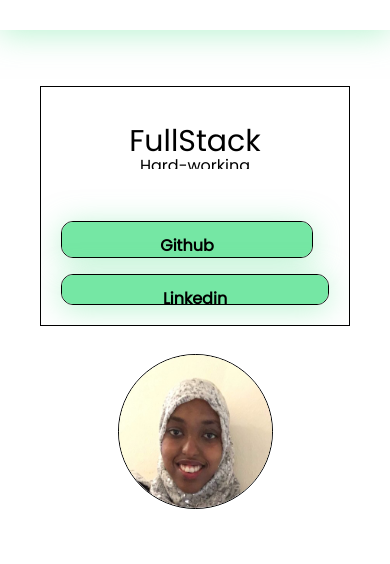
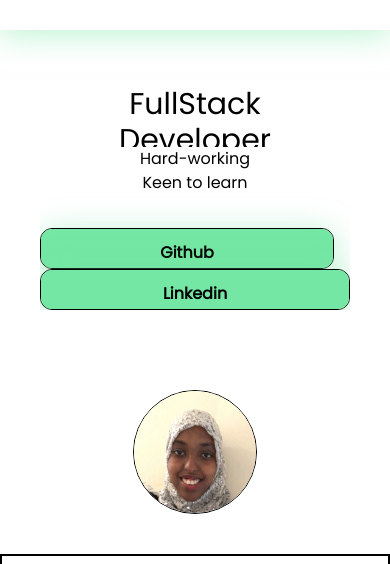
Before and after one commit to horiaomar25/Portfolio-Site, a React (Vite) app: page / in a window 390 px wide. Shown: the part 124-688 px from the top of the page. Built offline with nearby package versions, Linux system fonts and the light colour scheme.

Commit message:
media queries

```diff
--- a/src/Components/AboutMe.jsx
+++ b/src/Components/AboutMe.jsx
@@ -5,9 +5,9 @@ const AboutMe = () => {
     <>
       <section
         id="about"
-        className="flex justify-center items-center w-auto px-30 p-6 border-top flex-col"
+        className="flex justify-center items-center w-auto px-30 p-6 border-top flex-col border-2 sm:flex sm:flex-col "
       >
-        <div className="flex justify-start  px-30 p-6 m-4 sm:flex-col sm:w-full  ">
+        <div className="flex justify-start  px-30 p-6 m-4 sm:flex-col sm:w-full md:flex md:flex-col md:border ">
           <div className="overflow-hidden  w-11/12 m-2  sm:w-full sm:m-0  sm:p-5 ">
             <h2 className="text-2xl mb-2 overflow-hidden">About Me</h2>
             <p className=" leading-loose sm: w-full">
--- a/src/Components/HeroSection.jsx
+++ b/src/Components/HeroSection.jsx
@@ -3,10 +3,12 @@ import ProfilePicture from "../assets/picture.jpg";
 const HeroSection = () => {
   return (
     <>
-      <section className="flex justify-center items-center w-auto px-30 p-6 m-4  md:flex md:flex-col  md:w-auto">
-        <div className=" overflow-hidden h-60 w-1/2 text-center sm:border sm:w-full sm:flex sm:flex-col sm:p-5 md:w-full md:m-4  ">
-          <h1 className="text-3xl p-4  ">FullStack Developer</h1>
-          <p className="mb-9">
+      <section className="flex justify-center items-center  px-30 p-6 m-4 sm:flex sm:flex-col sm:w-auto   md:flex md:flex-col ">
+        <div className=" overflow-hidden h-60 w-1/2 text-center  sm:flex sm:flex-col  md:w-full   ">
+          <h1 className="text-3xl p-4 md:overflow-hidden   ">
+            FullStack Developer
+          </h1>
+          <p className="mb-9 md:mb-9 ">
             Hard-working
             <br />
             Keen to learn
@@ -16,32 +18,28 @@ const HeroSection = () => {
           </p>
 
           <a
-            className="bg-turquoise p-3 rounded-xl border-black border  font-poppins mr-4 hover:bg-light-gray shadow-nav-shadow sm:flex-row sm:justify-center sm:gap-4 md:text-center md:mt-4  "
+            className="bg-turquoise p-3 rounded-xl border-black border font-poppins mr-4 hover:bg-light-gray shadow-nav-shadow "
             href="https://github.com/horiaomar25"
-            target="blank"
+            target="_blank" rel="noreferrer"
           >
-
-            <button className="w-52 rounded-xl font-bold text  sm:mb-8  m-0 p-0  ">
+            <button className="w-52 rounded-xl font-bold text m-0 p-0 ">
               Github
             </button>
           </a>
           <a
-            className="bg-turquoise p-3 rounded-xl border-black border  font-poppins hover:bg-light-gray shadow-nav-shadow md:mt-4 "
-            href="https://www.linkedin.com/in/horia-omar"
-            target="blank"
+            className="bg-turquoise p-3 rounded-xl border-black border font-poppins hover:bg-light-gray shadow-nav-shadow"
+            target="_blank" rel="noreferrer"
           >
-            <button className="w-52 rounded-xl font-bold m-0 p-0  ">
+            <button className="w-52 rounded-xl font-bold m-0 p-0 ">
               Linkedin
             </button>
           </a>
         </div>
 
         <img
-
           src={ProfilePicture}
           width={300}
-
-          className="rounded-full sm:rounded-full border  mt-3 md:w-1/2 "
+          className="rounded-full sm:rounded-full border  mt-3 md:w-2/5 md:mt-20"
           alt="Profile"
         />
       </section>
--- a/src/Components/Skills.jsx
+++ b/src/Components/Skills.jsx
@@ -5,11 +5,11 @@ const Skills = () => {
     <>
       <section
         id="skills"
-        className="flex justify-center items-center w-auto px-30 p-6 flex-col sm:w-full sm:items-center sm:justify-center  "
+        className="flex justify-center items-center w-auto px-30 p-6 flex-col sm:w-full sm:items-center sm:justify-center "
       >
         <h2 className="text-2xl ml-5   overflow-hidden">Skills</h2>
 
-        <div className="flex flex-row m-5  sm:flex  sm:flex-col  ">
+        <div className="flex flex-row m-5  sm:flex  sm:flex-col sm:w-auto md:flex md:flex-col md:w-auto  ">
           <div className="flex flex-col items-center mr-10 sm:mr-2">
             <img
               src="https://cdn.jsdelivr.net/gh/devicons/devicon/icons/html5/html5-original.svg"
@@ -25,7 +25,7 @@ const Skills = () => {
             <i>CSS</i>
           </div>
 
-          <div className="flex flex-col items-center mr-10 sm:flex-col sm:mr-2">
+          <div className="flex flex-col items-center mr-10 sm:flex-col sm:mr-2 ">
             <img
               src="https://cdn.jsdelivr.net/gh/devicons/devicon/icons/javascript/javascript-original.svg"
               className="w-20"
@@ -93,16 +93,16 @@ const Skills = () => {
         </div>
         {/*<----------------------------------------------SOFT SKILLS ------------------------------------------------>*/}
 
-        <div className="flex flex-col  justify-center items-center  sm:flex sm:justify-center sm:items-center sm:flex-col  sm:w-full">
-          <div className="flex flex-row   justify-center items-center sm:flex-col ">
+        <div className="flex flex-col  justify-center items-center  sm:flex sm:justify-center sm:items-center sm:flex-col  sm:w-auto  md:flex-col md:w-auto">
+          <div className="flex flex-row   justify-center items-center sm:flex-col md:flex-col md:justify-center md:items-center ">
             <img
               src="https://img.freepik.com/free-vector/agile-method-concept-illustration_114360-9906.jpg?w=1380&t=st=1704227095~exp=1704227695~hmac=914a2e3abe1acee23100cd517d081edd0f86651fdec3e85ee7e6aedbe77ff87d"
               alt="illustrastration"
               width={500}
-              className=" mr-10  sm:w-11/12 sm:m-0"
+              className=" mr-10  sm:w-11/12 sm:m-0 md:w-11/12"
             />
 
-            <p className="w-1/3  m-8 p-2  leading-loose sm:w-full">
+            <p className="w-1/3  m-8 p-2  leading-loose sm:w-full md:w-full">
               {" "}
               <h4 className=" text-2xl overflow-hidden ">Agile </h4>I have
               worked in an Agile enviroment where our team had daily stand ups
@@ -113,7 +113,7 @@ const Skills = () => {
             </p>
           </div>
 
-          <div className="flex flex-row   justify-center items-center sm:flex-col ">
+          <div className="flex flex-row   justify-center items-center sm:flex-col md:flex md:flex-col md:justify-center md:items-center ">
             <img
               src="https://img.freepik.com/free-vector/ui-ux-team-concept-illustration_114360-11223.jpg?w=1380&t=st=1704385270~exp=1704385870~hmac=e53de651916e75abb23a03254c3d29a814bba015e7856771af4f054a24c73cf3"
               alt="debugging"
@@ -121,7 +121,7 @@ const Skills = () => {
               className=" mr-10  sm:w-11/12 sm:m-0"
             />
 
-            <p className="w-1/3  m-8 p-2  leading-loose sm:w-full">
+            <p className="w-1/3  m-8 p-2  leading-loose sm:w-full md:w-full">
               {" "}
               <h4 className=" text-2xl overflow-hidden ">
                 Teamwork and Empathy
@@ -137,15 +137,15 @@ const Skills = () => {
 
           </div>
 
-          <div className="flex flex-row   justify-center items-center sm:flex-col ">
+          <div className="flex flex-row   justify-center items-center sm:flex-col md:flex md:flex-col md:justify-center md:items-center ">
             <img
               src="https://img.freepik.com/free-vector/design-team-concept-illustration_114360-4271.jpg?w=826&t=st=1704385987~exp=1704386587~hmac=3b200dee9ba9693df4f51d887f5961f0587bfbab4aa655fd7a9b6a0e4569a1f5"
               alt="debugging"
               width={500}
-              className=" mr-10  sm:w-11/12 sm:m-0"
+              className=" mr-10  sm:w-11/12 sm:m-0 md:w-11/12 md:m-0"
             />
 
-            <p className="w-1/3  m-8 p-2  leading-loose sm:w-full">
+            <p className="w-1/3  m-8 p-2  leading-loose sm:w-full md:w-full">
               {" "}
               <h4 className=" text-2xl overflow-hidden ">Problem Solving</h4>
               In one of my group projects, I was able to help my teamates with
```
